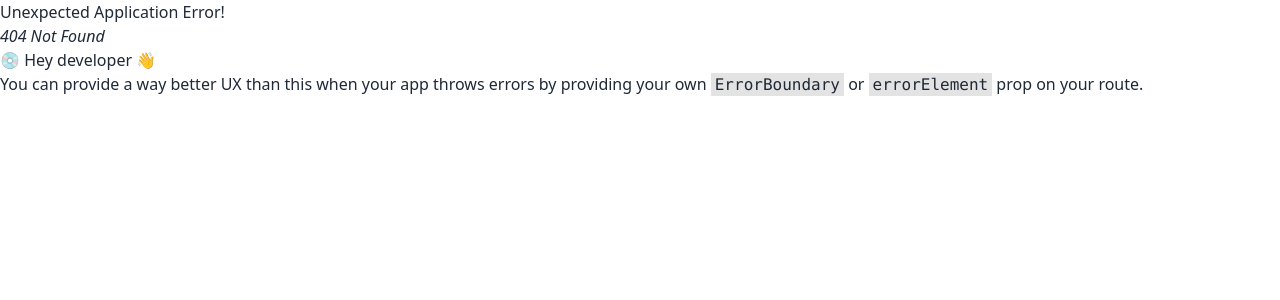
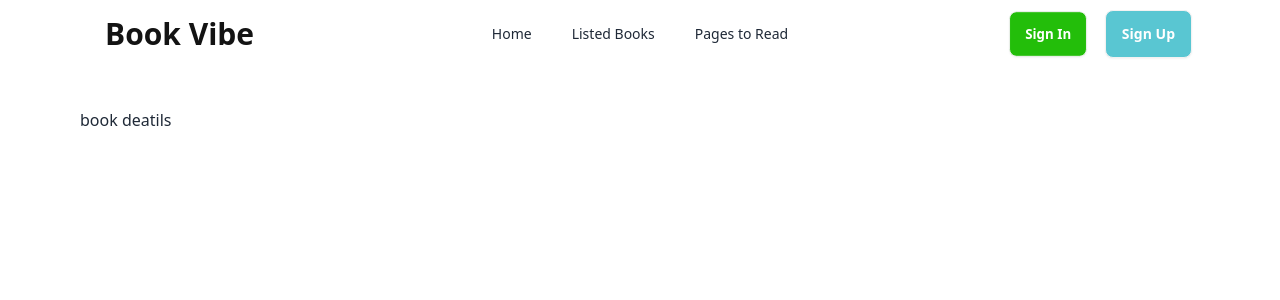
Before and after one commit to aayman01/BookVibe, a React (Vite) app: page /bookDeatils in a window 1280 px wide. Before the commit this address had no page. Shown: the top 300 px of the page. Built offline with nearby package versions, Linux system fonts and the light colour scheme.

Commit message:
working on book deatils

```diff
--- a/package.json
+++ b/package.json
@@ -17,6 +17,7 @@
     "react-dom": "^18.2.0",
     "react-icons": "^5.0.1",
     "react-router-dom": "^6.22.3",
+    "recharts": "^2.12.3",
     "sort-by": "^1.2.0"
   },
   "devDependencies": {
--- a/src/Components/Book/Book.jsx
+++ b/src/Components/Book/Book.jsx
@@ -1,16 +1,23 @@
 import { CiStar } from "react-icons/ci";
 import PropTypes from "prop-types";
+import { Link } from "react-router-dom";
 
 const Book = ({ book }) => {
-  const { image, tags, author, bookName, category, rating } = book;
+  const { id, image, tags, author, bookName, category, rating } = book;
   return (
-    <div className="card card-compact  bg-base-100 p-4 border">
+    <Link
+      to={`/bookDeatils/${id}`}
+      className="card card-compact  bg-base-100 p-4 border"
+    >
       <figure className="bg-[#F3F3F3] rounded-xl py-4">
         <img src={image} alt="Books" />
       </figure>
       <div className="flex items-center gap-3 p-4 ">
         {tags.map((tag, idx) => (
-          <p key={idx} className="bg-green-200 text-[#23BE0A] text-sm rounded-xl px-4 py-1">
+          <p
+            key={idx}
+            className="bg-green-200 text-[#23BE0A] text-sm rounded-xl px-4 py-1"
+          >
             {tag}
           </p>
         ))}
@@ -27,7 +34,7 @@ const Book = ({ book }) => {
           <CiStar />
         </div>
       </div>
-    </div>
+    </Link>
   );
 };
 Book.propTypes = {
--- /dev/null
+++ b/src/Components/BookDeatils/BookDeatils.jsx
@@ -0,0 +1,10 @@
+
+const BookDeatils = () => {
+    return (
+        <div>
+            <h2>book deatils</h2>
+        </div>
+    );
+};
+
+export default BookDeatils;
--- a/src/Components/Nav/Nav.jsx
+++ b/src/Components/Nav/Nav.jsx
@@ -1,4 +1,4 @@
-import { NavLink } from "react-router-dom";
+import { NavLink , Link } from "react-router-dom";
 
 const Nav = () => {
   const links = (
@@ -63,9 +63,9 @@ const Nav = () => {
             {links}
           </ul>
         </div>
-        <a className="btn btn-ghost text-3xl text-[#131313] font-bold">
+        <Link to='/' className="btn btn-ghost text-3xl text-[#131313] font-bold">
           Book Vibe
-        </a>
+        </Link>
       </div>
       <div className="navbar-center hidden lg:flex">
         <ul className="menu menu-horizontal px-1">{links}</ul>
```
Also changed, not shown: src/main.jsx (+12 -7 lines), 1 other file (tests, documents, lock files or other folders).
